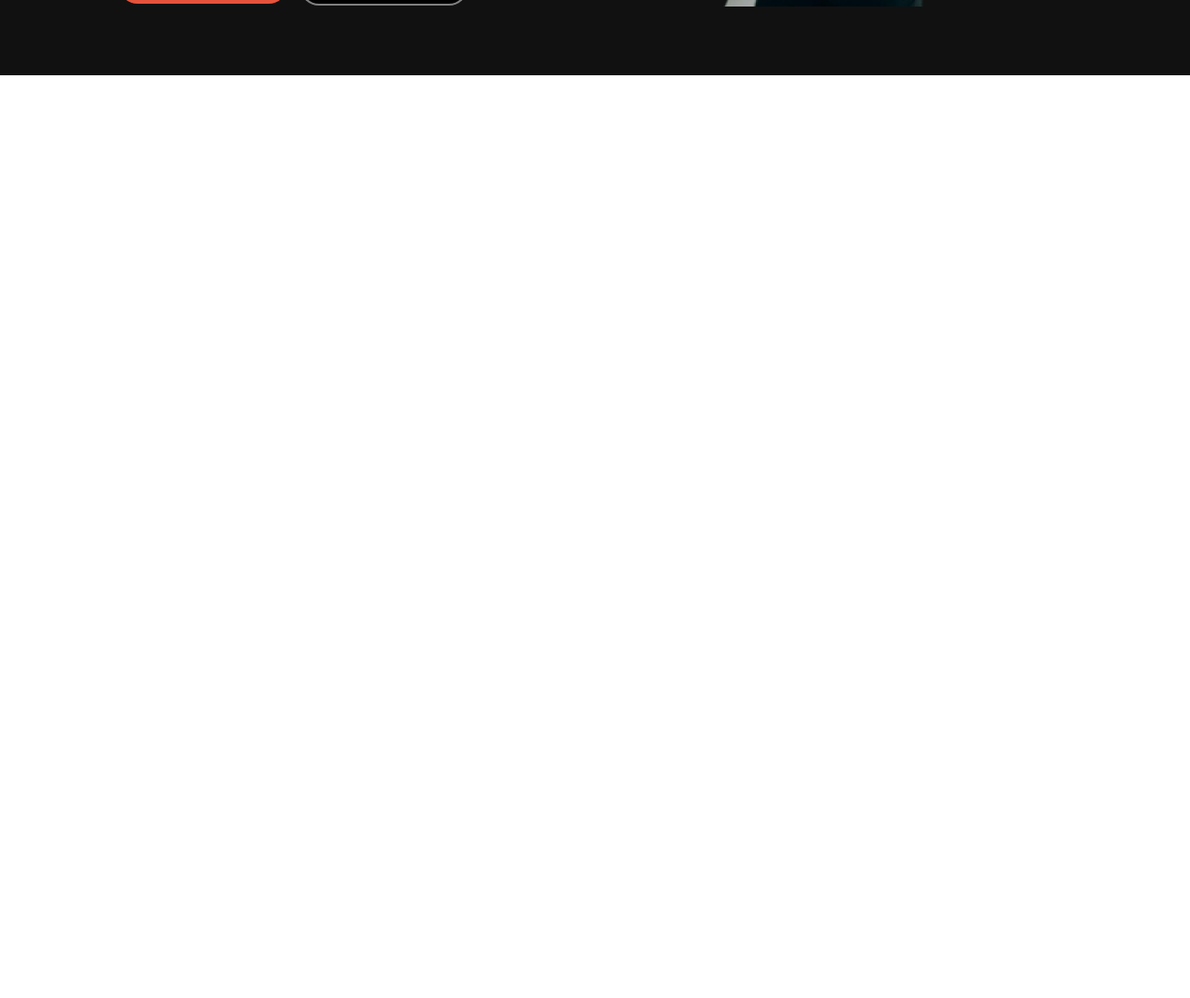
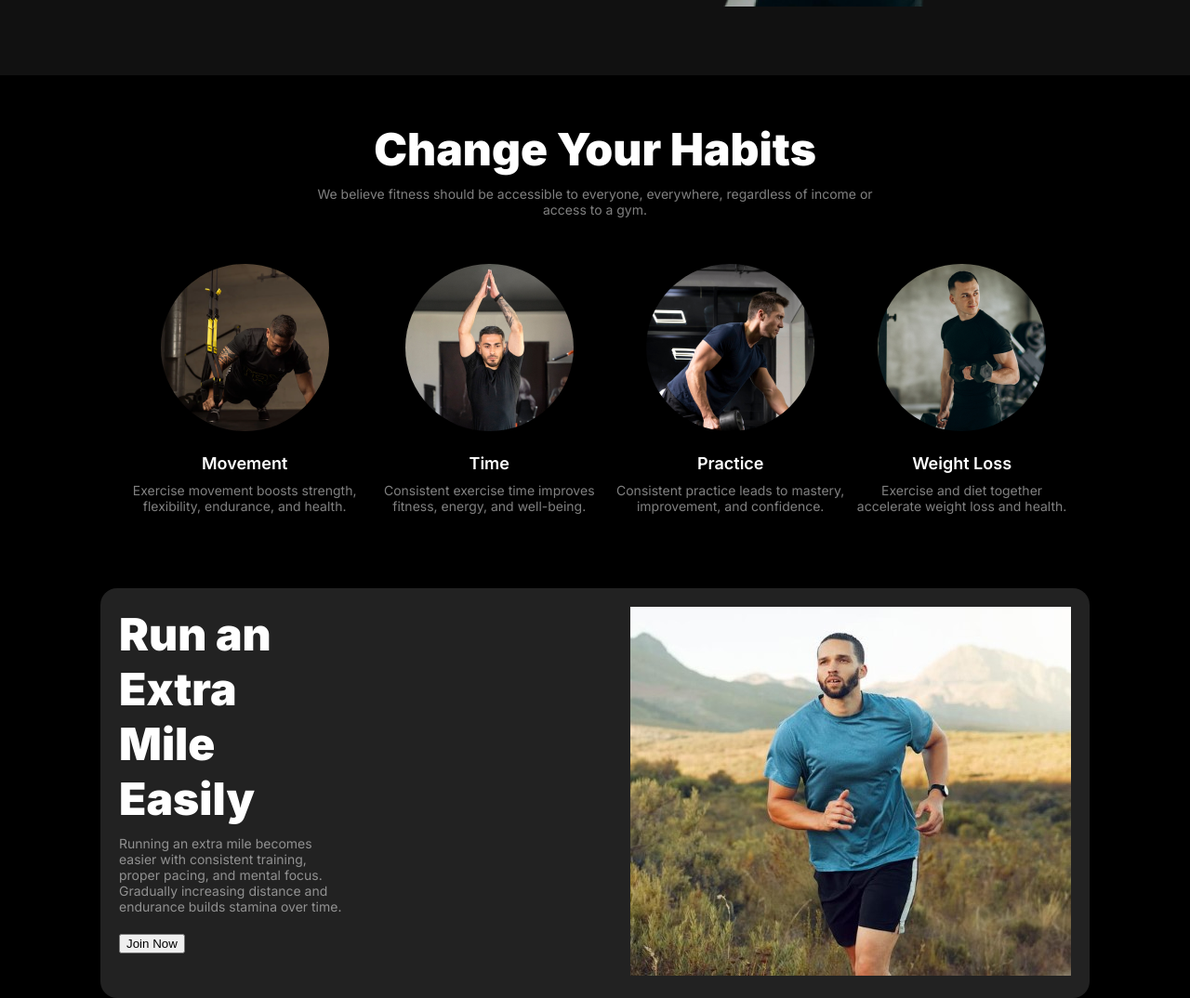
Before and after one commit to shafiul-tonoy/assignment-2, a plain HTML site: page index.html in a window 1280 px wide. Shown: the part 720-1794 px from the top of the page at 93% size. Before the commit the page ends 801 px from the top, so only its background shows below. Drawn offline with Linux system fonts and the light colour scheme.

Commit message:
main section added

```diff
--- a/index.html
+++ b/index.html
@@ -60,5 +60,57 @@
         </aside>
       </div>
     </section>
+    <main>
+        <section class="habits">
+            <h2 class="font-heading2">Change Your Habits</h2>
+            <p class="font-paragraph">
+                We believe fitness should be accessible to everyone, everywhere, regardless of income or <br>access to a gym.
+            </p>
+            <div class="habits-cards">
+                <div class="h-card">
+                    <img src="./images/image 3.png" alt="card-image">
+                    <h3 class="font-heading3">Movement</h3>
+                    <p class="font-paragraph">
+                        Exercise movement boosts strength, flexibility, endurance, and health.
+                    </p>
+                </div>
+                <div class="h-card">
+                    <img src="./images/image 2.png" alt="card-image">
+                    <h3 class="font-heading3">Time</h3>
+                    <p class="font-paragraph">
+                        Consistent exercise time improves fitness, energy, and well-being.
+                    </p>
+                </div>
+                <div class="h-card">
+                    <img src="./images/image 4.png" alt="card-image">
+                    <h3 class="font-heading3">Practice</h3>
+                    <p class="font-paragraph">
+                        Consistent practice leads to mastery, improvement, and confidence.
+                    </p>
+                </div>
+                <div class="h-card">
+                    <img src="./images/image 5.png" alt="card-image">
+                    <h3 class="font-heading3">Weight Loss</h3>
+                    <p class="font-paragraph">
+                        Exercise and diet together accelerate weight loss and health.
+                    </p>
+                </div>
+            </div>
+        </section>
+        <section class="run">
+            <aside>
+                <h2 class="font-heading2">Run an Extra <br>Mile Easily </h2>
+                <p class="font-paragraph">
+                    Running an extra mile becomes easier with consistent training, proper pacing, and mental focus. Gradually increasing distance and endurance builds stamina over time.
+                </p>
+                <button>
+                    Join Now
+                </button>
+            </aside>
+            <aside>
+                <img src="./images/run - Copy.jpg" alt="run">
+            </aside>
+        </section>
+    </main>
   </body>
 </html>
--- a/style.css
+++ b/style.css
@@ -22,22 +22,31 @@ body {
   font-size: 14px;
   font-weight: 400;
   color: rgba(255, 255, 255, 0.5);
+  margin: 0px;
 }
 
 .font-heading-paragraph {
   font-size: 16px;
   font-weight: 500;
+  margin: 0px;
 }
 
 .font-heading2 {
   font-size: 48px;
   font-weight: 900;
+  color:white;
+  margin: 0px;
 }
 
 .font-heading3 {
   font-size: 18px;
   font-weight: 600;
   color: white;
+  margin: 0px;
+}
+
+img{
+  margin: 0px;
 }
 
 li {
@@ -181,6 +190,64 @@ nav > h3 {
   display: none;
 }
 
+/* main section start */
+main{
+  background: rgb(0, 0, 0);
+  margin: 0px;
+}
+.habits{
+  width: 80%;
+  margin: 0 auto;
+  padding: 50px 0;
+}
+
+.habits >p, h2{
+  text-align: center;
+}
+
+.habits > p{
+  margin: 10px 0px 50px;
+}
+
+.habits-cards{
+  display:flex;
+  align-items: center;
+  justify-content:space-around;
+}
+
+.h-card{
+  text-align: center;
+}
+
+.h-card>img{
+  border-radius: 100px;
+  margin-bottom: 20px;
+}
+
+.h-card > h3{
+  margin-bottom: 10px;
+}
+.h-card > p{
+  margin-bottom: 30px;
+}
+
+.run{
+  width: 80%;
+  margin: 0 auto;
+  padding: 20px;
+  border-radius: 18px;
+  background: rgb(34, 34, 34);
+  display: flex;
+  gap: 30%;
+}
+
+.run > aside > h2 {
+  text-align: left;
+  margin-bottom: 10px;
+}
+.run > aside > p {
+  margin-bottom: 20px;
+}
 
 /* Responsive design*/
 @media screen and (max-width:576px) {
```
Also changed, not shown: images/run - Copy.jpg (added).
